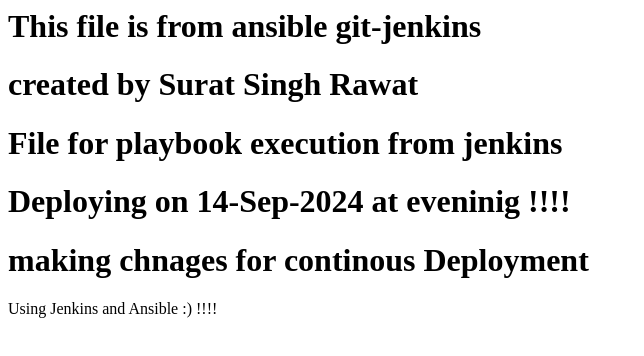
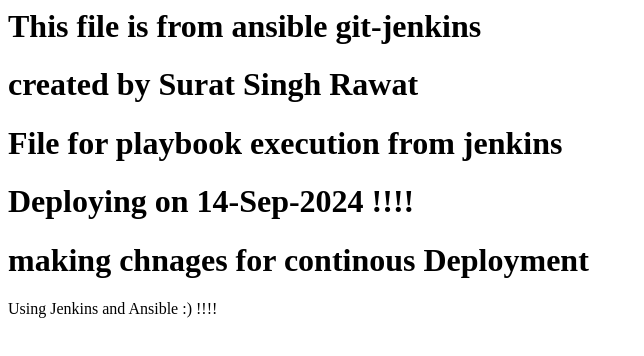
Before and after one commit to SuratSinghRawat/ansible-deployment, a plain HTML site: page index.html in a window 1280 px wide. Shown: the whole page, without its empty margins (0-644 px from the left). Drawn offline with Linux system fonts and the light colour scheme.

Commit message:
web hook testing

```diff
--- a/index.html
+++ b/index.html
@@ -1,6 +1,6 @@
 <h1> This file is from ansible git-jenkins </h1>
 <h1> created by Surat Singh Rawat </h1>
 <h1> File for playbook execution from jenkins</h1>
-<h1>Deploying on 14-Sep-2024 at eveninig !!!!</h1>
+<h1>Deploying on 14-Sep-2024 !!!!</h1>
 <h1> making chnages for continous Deployment </h1>
 Using Jenkins and Ansible :) !!!!
```
